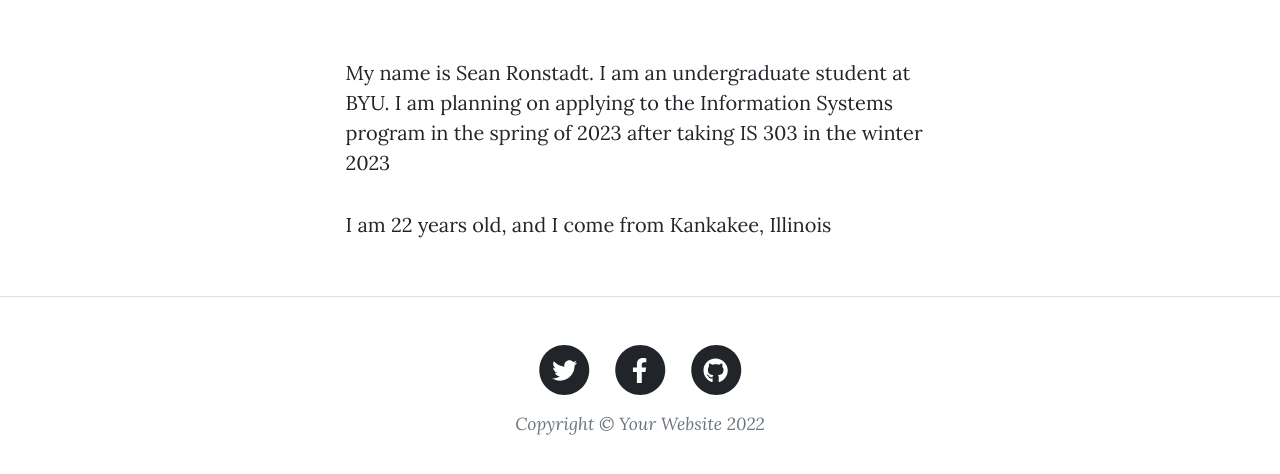
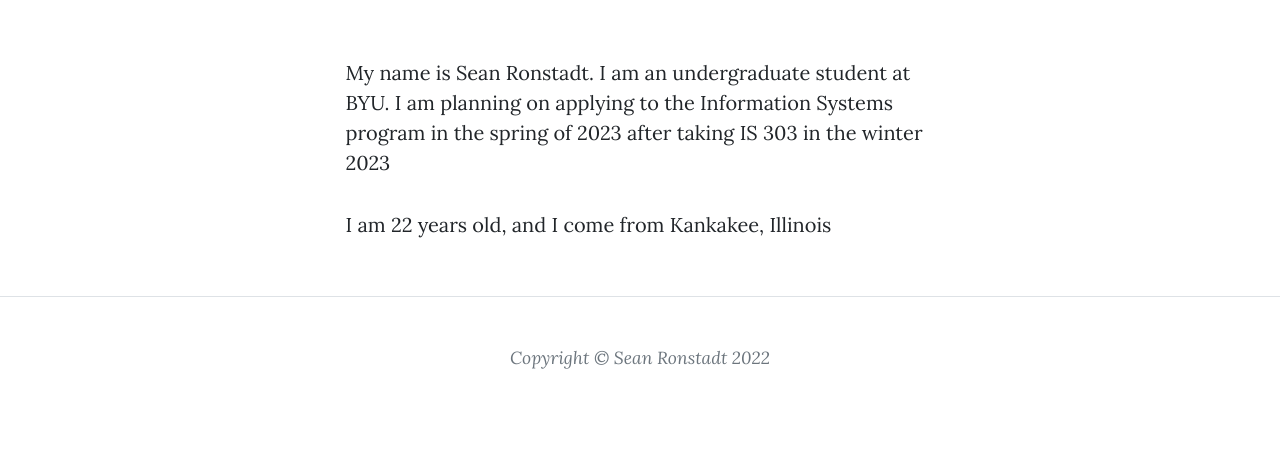
Before and after one commit to RonSeanstadt/is201-final-project, a plain HTML site: page about.html in a window 1280 px wide. Shown: the part 554-1028 px from the top of the page. After the commit the page ends 974 px from the top, so only its background shows below. Drawn offline with nearby package versions, Linux system fonts and the light colour scheme.

Commit message:
Add files via upload

```diff
--- a/about.html
+++ b/about.html
@@ -60,33 +60,7 @@
             <div class="container px-4 px-lg-5">
                 <div class="row gx-4 gx-lg-5 justify-content-center">
                     <div class="col-md-10 col-lg-8 col-xl-7">
-                        <ul class="list-inline text-center">
-                            <li class="list-inline-item">
-                                <a href="#!">
-                                    <span class="fa-stack fa-lg">
-                                        <i class="fas fa-circle fa-stack-2x"></i>
-                                        <i class="fab fa-twitter fa-stack-1x fa-inverse"></i>
-                                    </span>
-                                </a>
-                            </li>
-                            <li class="list-inline-item">
-                                <a href="#!">
-                                    <span class="fa-stack fa-lg">
-                                        <i class="fas fa-circle fa-stack-2x"></i>
-                                        <i class="fab fa-facebook-f fa-stack-1x fa-inverse"></i>
-                                    </span>
-                                </a>
-                            </li>
-                            <li class="list-inline-item">
-                                <a href="#!">
-                                    <span class="fa-stack fa-lg">
-                                        <i class="fas fa-circle fa-stack-2x"></i>
-                                        <i class="fab fa-github fa-stack-1x fa-inverse"></i>
-                                    </span>
-                                </a>
-                            </li>
-                        </ul>
-                        <div class="small text-center text-muted fst-italic">Copyright &copy; Your Website 2022</div>
+                        <div class="small text-center text-muted fst-italic">Copyright &copy; Sean Ronstadt 2022</div>
                     </div>
                 </div>
             </div>
```
Also changed, not shown: education.html (+1 -27 lines), experience.html (+1 -27 lines), skills.html (+1 -27 lines).
